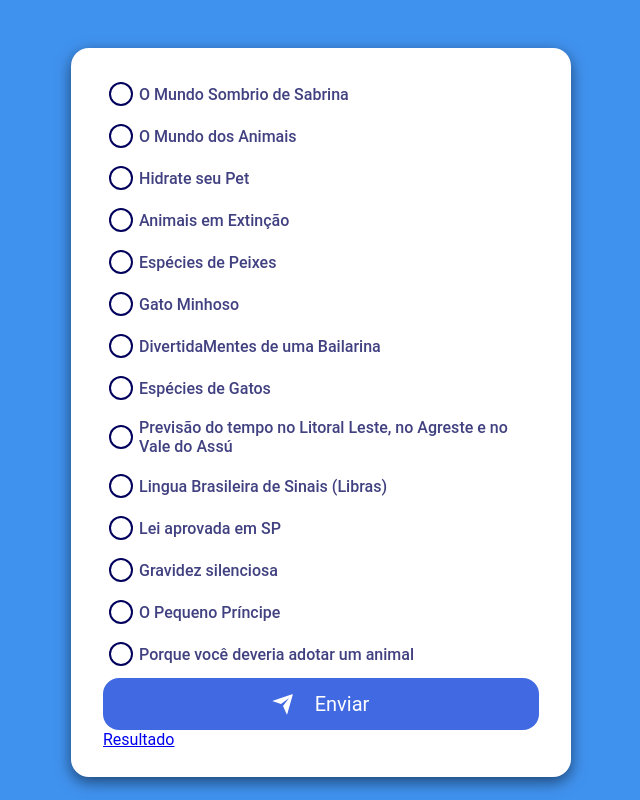
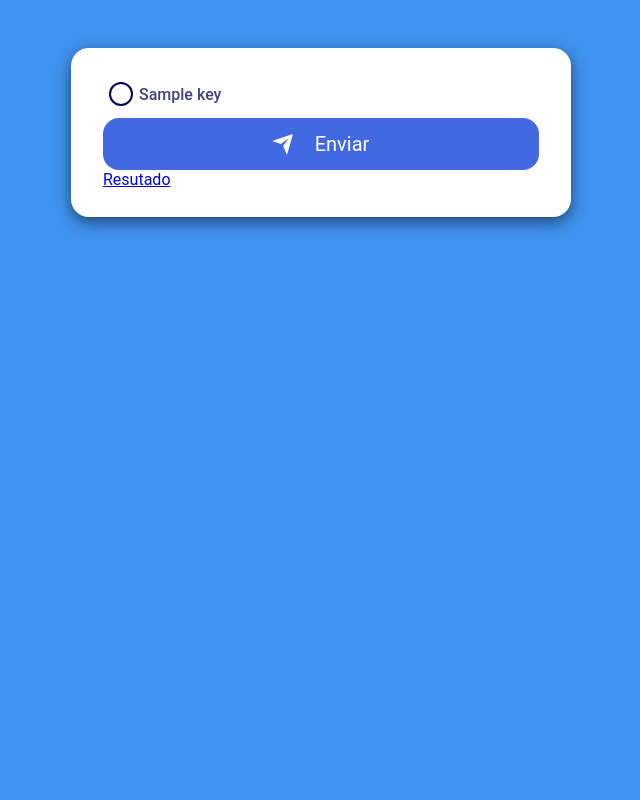
Before and after one commit to LuterKinggg/VotacaoWebCidada, a Flask app: template templates/index.html in a window 1280 px wide. Shown: the whole page, without its empty margins (319-959 px from the left). Run offline with Flask 3, Linux system fonts and the light colour scheme; the template is opened without the code that fills it: most values are stand-ins (such as "Sample title", 1, 10 or a date in 2020).

Commit message:
Update index.html

```diff
--- a/templates/index.html
+++ b/templates/index.html
@@ -7,69 +7,18 @@
       rel="stylesheet"
       href="{{ url_for('static', filename='index.css') }}" />
     <link rel="stylesheet" href="temp.css" />
-    <link rel="shortcut icon" href="{{ url_for('static', filename='img.ico') }}" type="image/x-icon">
     <title>Votação</title>
   </head>
   <main>
     <body>
       <div class="container">
         <form action="/voto" method="post">
-          <label>
-            <input type="radio" name="option" value="0" />
-            <span>O Mundo Sombrio de Sabrina</span>
-          </label>
-          <label>
-            <input type="radio" name="option" value="1" />
-            <span>O Mundo dos Animais</span>
-          </label>
-          <label>
-            <input type="radio" name="option" value="2" />
-            <span>Hidrate seu Pet</span>
-          </label>
-          <label>
-            <input type="radio" name="option" value="3" />
-            <span>Animais em Extinção</span>
-          </label>
-          <label>
-            <input type="radio" name="option" value="4" />
-            <span>Espécies de Peixes</span>
-          </label>
-          <label>
-            <input type="radio" name="option" value="5" />
-            <span>Gato Minhoso</span>
-          </label>
-          <label>
-            <input type="radio" name="option" value="6" />
-            <span>DivertidaMentes de uma Bailarina</span>
-          </label>
-          <label>
-            <input type="radio" name="option" value="7" />
-            <span>Espécies de Gatos</span>
-          </label>
-          <label>
-            <input type="radio" name="option" value="8" />
-            <span>Previsão do tempo no Litoral Leste, no Agreste e no Vale do Assú</span>
-          </label>
-          <label>
-            <input type="radio" name="option" value="9" />
-            <span>Lingua Brasileira de Sinais (Libras)</span>
-          </label>
-          <label>
-            <input type="radio" name="option" value="10" />
-            <span>Lei aprovada em SP</span>
-          </label>
-          <label>
-            <input type="radio" name="option" value="11" />
-            <span>Gravidez silenciosa</span>
-          </label>
-          <label>
-            <input type="radio" name="option" value="12" />
-            <span>O Pequeno Príncipe</span>
-          </label>
-          <label>
-            <input type="radio" name="option" value="13" />
-            <span>Porque você deveria adotar um animal</span>
-          </label>
+          {% for key, value in votes.items() %}
+            <label>
+              <input type="radio" name="option" value="{{ key }}" />
+              <span>{{ key }}</span>
+            </label>
+          {% endfor %}
 
           <button type="submit">
               <div class="svg-wrapper-1">
@@ -88,7 +37,6 @@
               </div>
               <span>Enviar</span>
           </button>
-          <a href="/resultado">Resultado</a>
 
           <!--
           {% with messages = get_flashed_messages() %}
@@ -101,6 +49,8 @@
           {% endif %}
           {% endwith %}
           -->
+
+          <a href="/resultado">Resutado</a>
         </form>
       </div>
     </body>
```
